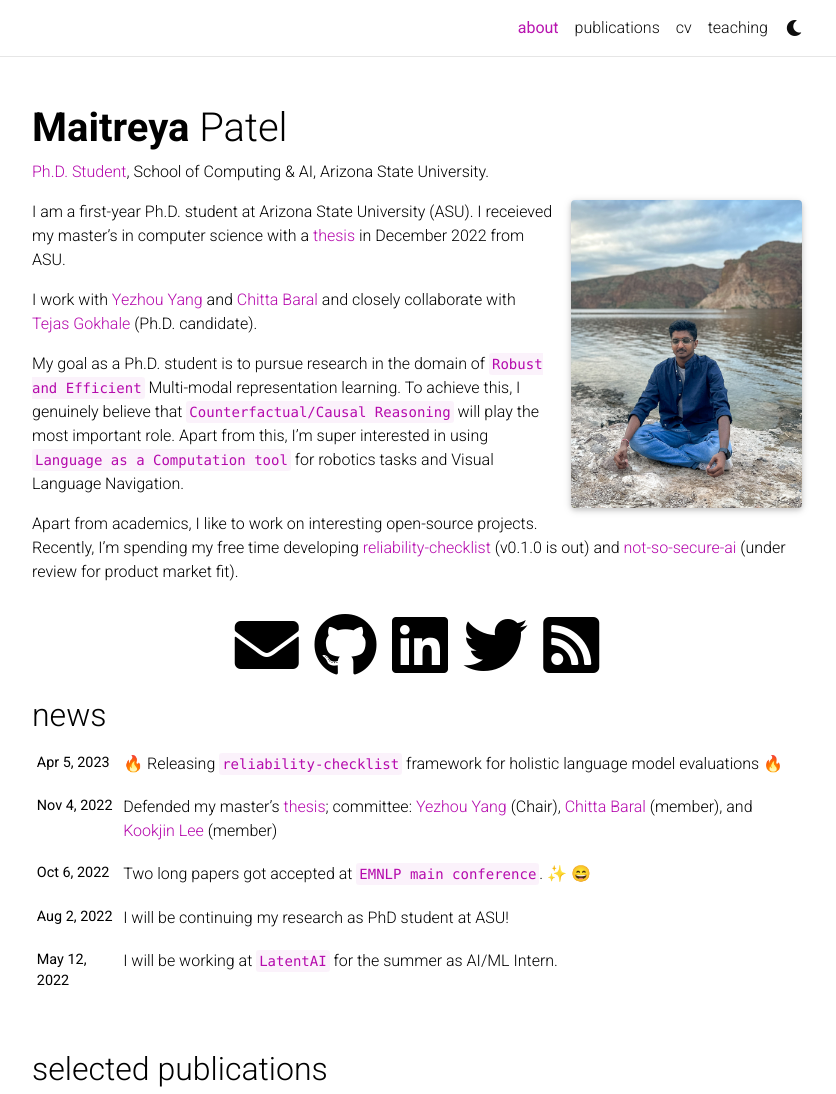
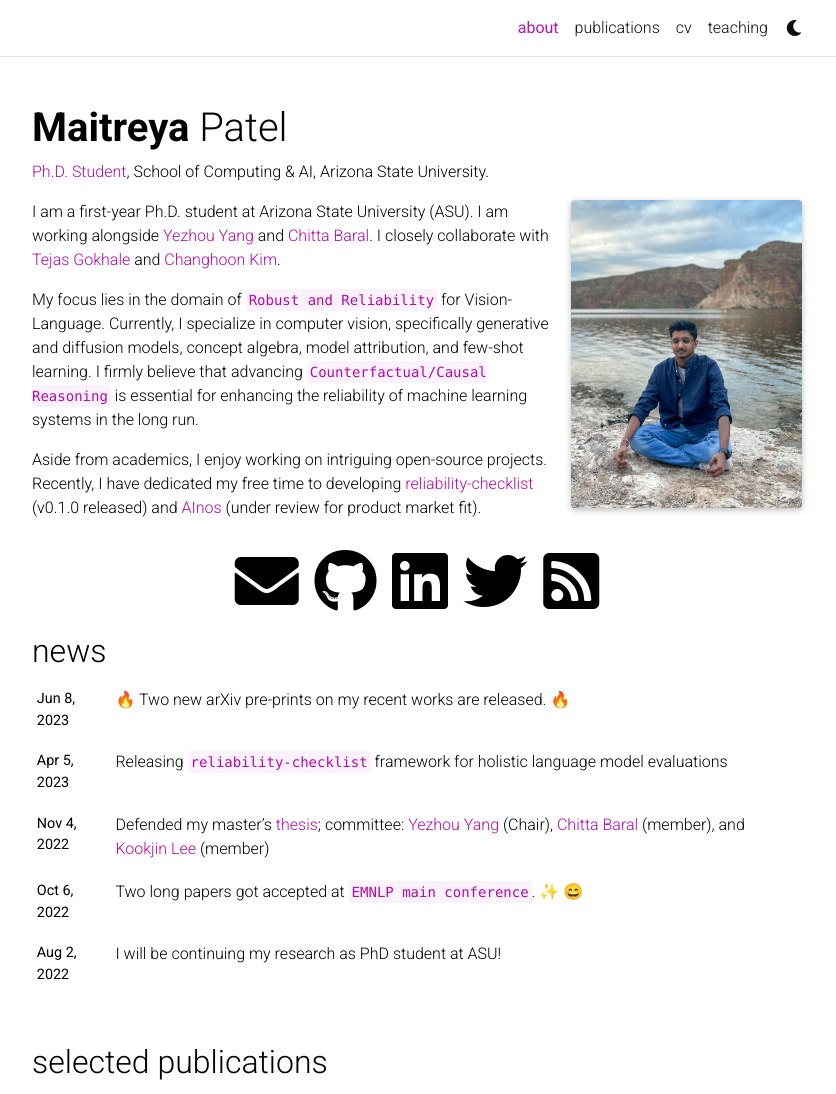
Before and after one commit to Maitreyapatel/maitreyapatel.github.io, a Jekyll site: the page built from _pages/about.md, in a window 1280 px wide and 1274 px high, cut to the strip 0-1094 px from the top of the window. Shown: the whole strip, without its empty margins (223-1059 px from the left). Built offline with Jekyll 4.4.1, drawn with Linux system fonts in a browser that asks for light colours; full-size pictures stand in for the smaller copies a plugin makes; emoji names are drawn with the system emoji font; comment, search, counter and statistics services are not loaded; a style sheet for code colours, icons or effects is not loaded.

Commit message:
spring updated added

```diff
--- a/_config.yml
+++ b/_config.yml
@@ -144,7 +144,7 @@ collections:
     output: true
     permalink: /projects/:path/
 
-news_scrollable: true # adds a vertical scroll bar if there are more than 3 news items
+news_scrollable: false # adds a vertical scroll bar if there are more than 3 news items
 news_limit: 5 # leave blank to include all the news in the `_news` folder
 
 # -----------------------------------------------------------------------------
--- a/_pages/about.md
+++ b/_pages/about.md
@@ -15,16 +15,24 @@ selected_papers: true # includes a list of papers marked as "selected={true}"
 social: true  # includes social icons at the bottom of the page
 ---
 
-I am a first-year Ph.D. student at Arizona State University (ASU). I receieved my master's in computer science with a [thesis](https://www.proquest.com/openview/a3e03e583ae1ebb3be1004f80efc1261/1?pq-origsite=gscholar&cbl=18750&diss=y) in December 2022 from ASU.
+I am a first-year Ph.D. student at Arizona State University (ASU). I am working alongside [Yezhou Yang](https://yezhouyang.engineering.asu.edu) and [Chitta Baral](https://cogintlab-asu.github.io/). I closely collaborate with [Tejas Gokhale](https://www.tejasgokhale.com) and [Changhoon Kim](https://sites.google.com/asu.edu/changhoonkim).
+ <!-- from the University of Maryland and Changhoon Kim, a Ph.D. Candidate. -->
+<!-- I receieved my master's in computer science with a [thesis](https://www.proquest.com/openview/a3e03e583ae1ebb3be1004f80efc1261/1?pq-origsite=gscholar&cbl=18750&diss=y) in December 2022 from ASU. -->
 
 <!-- I am a second year PhD student at Arizona State University (ASU). I will be receiving my masters in computer science with thesis in December, 2022 from ASU. I will be `continuing my ongoing research work as a part of my graduate studies`.  -->
 
 
-I work with [Yezhou Yang](https://yezhouyang.engineering.asu.edu) and [Chitta Baral](https://cogintlab-asu.github.io/) and closely collaborate with [Tejas Gokhale](https://www.tejasgokhale.com) (Ph.D. candidate).
 
-My goal as a Ph.D. student is to pursue research in the domain of `Robust and Efficient` Multi-modal representation learning. To achieve this, I genuinely believe that `Counterfactual/Causal Reasoning` will play the most important role. Apart from this, I’m super interested in using `Language as a Computation tool` for robotics tasks and Visual Language Navigation.
 
-Apart from academics, I like to work on interesting open-source projects. Recently, I'm spending my free time developing [reliability-checklist](https://github.com/Maitreyapatel/reliability-checklist) (v0.1.0 is out) and [not-so-secure-ai](https://github.com/Maitreyapatel/gotta-catch-em-all) (under review for product market fit).
+My focus lies in the domain of `Robust and Reliability` for Vision-Language. Currently, I specialize in computer vision, specifically generative and diffusion models, concept algebra, model attribution, and few-shot learning. I firmly believe that advancing `Counterfactual/Causal Reasoning` is essential for enhancing the reliability of machine learning systems in the long run.
+
+Aside from academics, I enjoy working on intriguing open-source projects. Recently, I have dedicated my free time to developing [reliability-checklist](https://github.com/Maitreyapatel/reliability-checklist) (v0.1.0 released) and [AInos](https://ainosai.com) (under review for product market fit).
+
+<!-- I work with [Yezhou Yang](https://yezhouyang.engineering.asu.edu) and [Chitta Baral](https://cogintlab-asu.github.io/). I also closely collaborate with [Tejas Gokhale](https://www.tejasgokhale.com) (University of Maryland) and [Changhoon Kim](https://sites.google.com/asu.edu/changhoonkim) (Ph.D. Candidate).
+
+My goal as a Ph.D. student is to pursue research in the domain of `Robust and Reliability` for Vision-Language. My current research lie in computer vision specifically generative and diffusion models, concept algebra, model attribution, and few-shot learning. Apart from this, I genuinely believe that `Counterfactual/Causal Reasoning` will play the most important role in long term to improve the reliability of the ML systems.
+
+Apart from academics, I like to work on interesting open-source projects. Recently, I'm spending my free time developing [reliability-checklist](https://github.com/Maitreyapatel/reliability-checklist) (v0.1.0 is out) and [not-so-secure-ai](https://github.com/Maitreyapatel/gotta-catch-em-all) (under review for product market fit).  -->
 
 
 <!-- My goal as a PhD student is to persue the research in the domain of `Robust and Efficient` Multi-modal representation learning. To acheive this, I truly believe that `Counterfactual/Causal Reasoning` will play the msot important role. Apart from this, I'm super interested in using `Language as a Computation tool` for robotics tasks and Visual Language Navigation. -->
--- a/_pages/publications.md
+++ b/_pages/publications.md
@@ -3,7 +3,7 @@ layout: page
 permalink: /publications/
 title: publications
 description: publications by categories in reversed chronological order.
-years: [2022, 2020, 2019]
+years: [2023, 2022, 2020, 2019]
 nav: true
 nav_order: 1
 ---
```
Also changed, not shown: _bibliography/papers.bib (+39 -0 lines), _data/coauthors.yml (+8 -0 lines), _news/announcement_5.md (+1 -1 lines), _news/announcement_6.md (added, +7 -0 lines), assets/img/publication_preview/wouaf_model.png (added), 1 other file.
